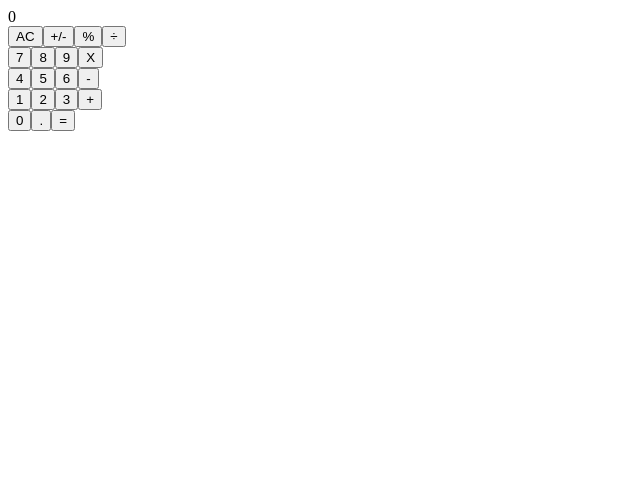
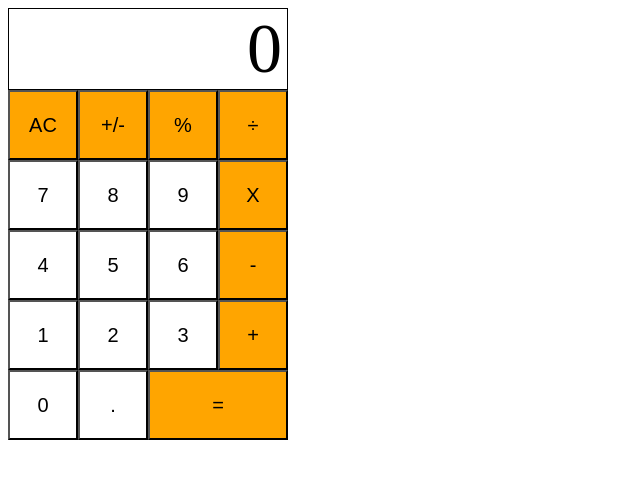
Before and after one commit to talhawaqar/Calculator-React, a React (Create React App) app: page / in a window 1280 px wide. Shown: the top 478 px of the page, without its empty margins (0-640 px from the left). Built offline with nearby package versions, Linux system fonts and the light colour scheme.

Commit message:
Add styling

```diff
--- a/src/components/App.js
+++ b/src/components/App.js
@@ -1,11 +1,16 @@
 import React from 'react';
 import ButtonPanel from './ButtonPanel';
 import Display from './Display';
+import calculate from '../logic/calculate';
 
-const App = () => (
-  <>
-    <Display />
-    <ButtonPanel />
-  </>
-);
+const App = () => {
+  calculate('+', { total: null, next: null, operation: null });
+  return (
+    <>
+      <Display />
+      <ButtonPanel />
+    </>
+  );
+};
+
 export default App;
--- a/src/components/Button.js
+++ b/src/components/Button.js
@@ -1,18 +1,25 @@
 import PropTypes from 'prop-types';
 
 const Button = (props) => {
-  const { name } = props;
+  const { name, width, backgroundColor } = props;
+  const style = {
+    width, height: '70px', backgroundColor, fontSize: '20px',
+  };
   return (
-    <button type="button">{name}</button>
+    <button style={style} type="button">{name}</button>
   );
 };
 
 Button.propTypes = {
   name: PropTypes.string,
+  width: PropTypes.string,
+  backgroundColor: PropTypes.string,
 };
 
 Button.defaultProps = {
   name: '',
+  width: '70px',
+  backgroundColor: 'white',
 };
 
 export default Button;
--- a/src/components/ButtonPanel.js
+++ b/src/components/ButtonPanel.js
@@ -3,33 +3,33 @@ import Button from './Button';
 const ButtonPanel = () => (
   <div>
     <div>
-      <Button name="AC" />
-      <Button name="+/-" />
-      <Button name="%" />
-      <Button name="÷" />
+      <Button name="AC" backgroundColor="#FFA500" />
+      <Button name="+/-" backgroundColor="#FFA500" />
+      <Button name="%" backgroundColor="#FFA500" />
+      <Button name="÷" backgroundColor="#FFA500" />
     </div>
     <div>
       <Button name="7" />
       <Button name="8" />
       <Button name="9" />
-      <Button name="X" />
+      <Button name="X" backgroundColor="#FFA500" />
     </div>
     <div>
       <Button name="4" />
       <Button name="5" />
       <Button name="6" />
-      <Button name="-" />
+      <Button name="-" backgroundColor="#FFA500" />
     </div>
     <div>
       <Button name="1" />
       <Button name="2" />
       <Button name="3" />
-      <Button name="+" />
+      <Button name="+" backgroundColor="#FFA500" />
     </div>
     <div>
       <Button name="0" />
       <Button name="." />
-      <Button name="=" />
+      <Button name="=" width="140px" backgroundColor="#FFA500" />
     </div>
   </div>
 );
--- a/src/components/Display.js
+++ b/src/components/Display.js
@@ -5,7 +5,10 @@ const Display = (props) => {
   const { result } = props;
 
   return (
-    <div>
+    <div style={{
+      width: '280px', boxSizing: 'border-box', fontSize: '70px', border: 'solid 1px black', display: 'flex', justifyContent: 'flex-end', padding: '0 5px',
+    }}
+    >
       <span>
         {result}
       </span>
--- /dev/null
+++ b/src/logic/calculate.js
@@ -0,0 +1,69 @@
+import operate from './operate';
+
+const calculate = (buttonName, stateData = { total: null, next: null, operation: null }) => {
+  const tempData = { ...stateData };
+
+  if (buttonName.match(/\d/)) {
+    if (tempData.next == null || (tempData.next[0] === '0' && tempData.next.length === 1)) {
+      tempData.next = buttonName;
+    } else {
+      tempData.next += buttonName;
+    }
+  } else if (buttonName === 'AC') {
+    tempData.total = null;
+    tempData.next = null;
+    tempData.operation = null;
+  } else if (tempData.next !== null) {
+    switch (buttonName) {
+      case '+/-':
+        tempData.next = operate(tempData.next, -1, 'X');
+        break;
+      case '%':
+        tempData.next = operate(tempData.next, -1, '÷');
+        break;
+      case '.':
+        if (!tempData.next.include('.')) {
+          tempData.next += buttonName;
+        }
+        break;
+      case '=':
+        if (tempData.total !== null) {
+          tempData.total = operate(tempData.total, tempData.next, tempData.operation).toString();
+          tempData.next = null;
+          tempData.operation = null;
+        }
+        break;
+      default:
+        if (tempData.total === null) {
+          tempData.total = tempData.next;
+          tempData.next = null;
+          tempData.operation = buttonName;
+        } else {
+          tempData.total = operate(tempData.total, tempData.next, tempData.operation).toString();
+          tempData.next = null;
+          tempData.operation = buttonName;
+        }
+        break;
+    }
+  } else if (tempData.total !== null) {
+    if (tempData.operation === null) {
+      switch (buttonName) {
+        case '%':
+          tempData.total = operate(tempData.total, '100', '÷').toString();
+          break;
+        case '+/-':
+          tempData.total = operate(tempData.total, '-1', 'X').toString();
+          break;
+        case '=':
+          break;
+        case '.':
+          break;
+        default:
+          tempData.operation = buttonName;
+      }
+    }
+  }
+  return tempData;
+};
+
+export default calculate;
--- /dev/null
+++ b/src/logic/operate.js
@@ -0,0 +1,18 @@
+import Big from 'big.js';
+
+const operate = (numberOne, numberTwo, operation) => {
+  let result = null;
+  const number1 = new Big(numberOne);
+  const number2 = new Big(numberTwo);
+
+  const operations = {
+    '+': (number1, number2) => number1.plus(number2),
+    '-': (number1, number2) => number1.minus(number2),
+    X: (number1, number2) => number1.times(number2),
+    '÷': (number1, number2) => number1.div(number2),
+  };
+  result = operations[operation](number1, number2);
+  return result.toNumber();
+};
+
+export default operate;
```
